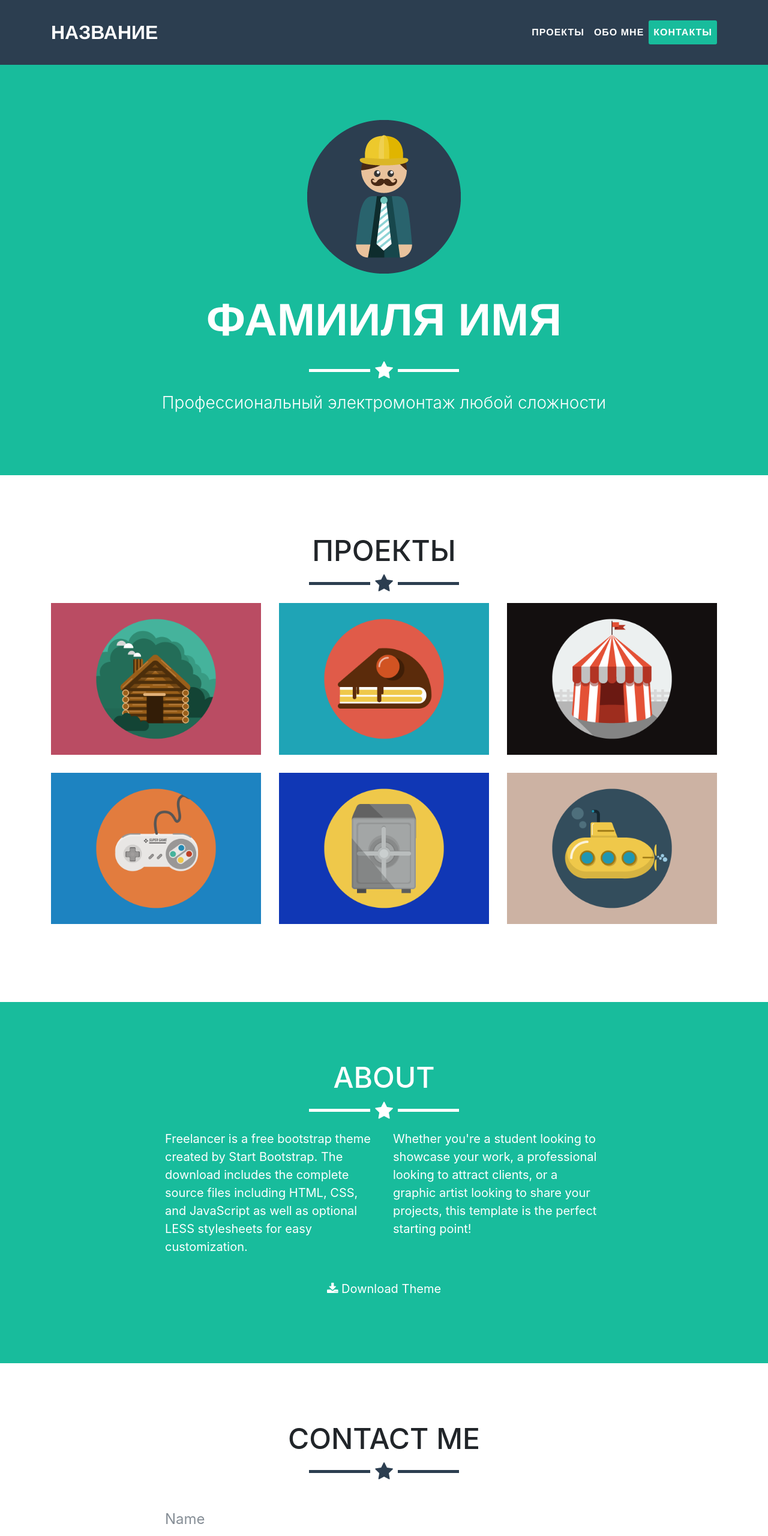
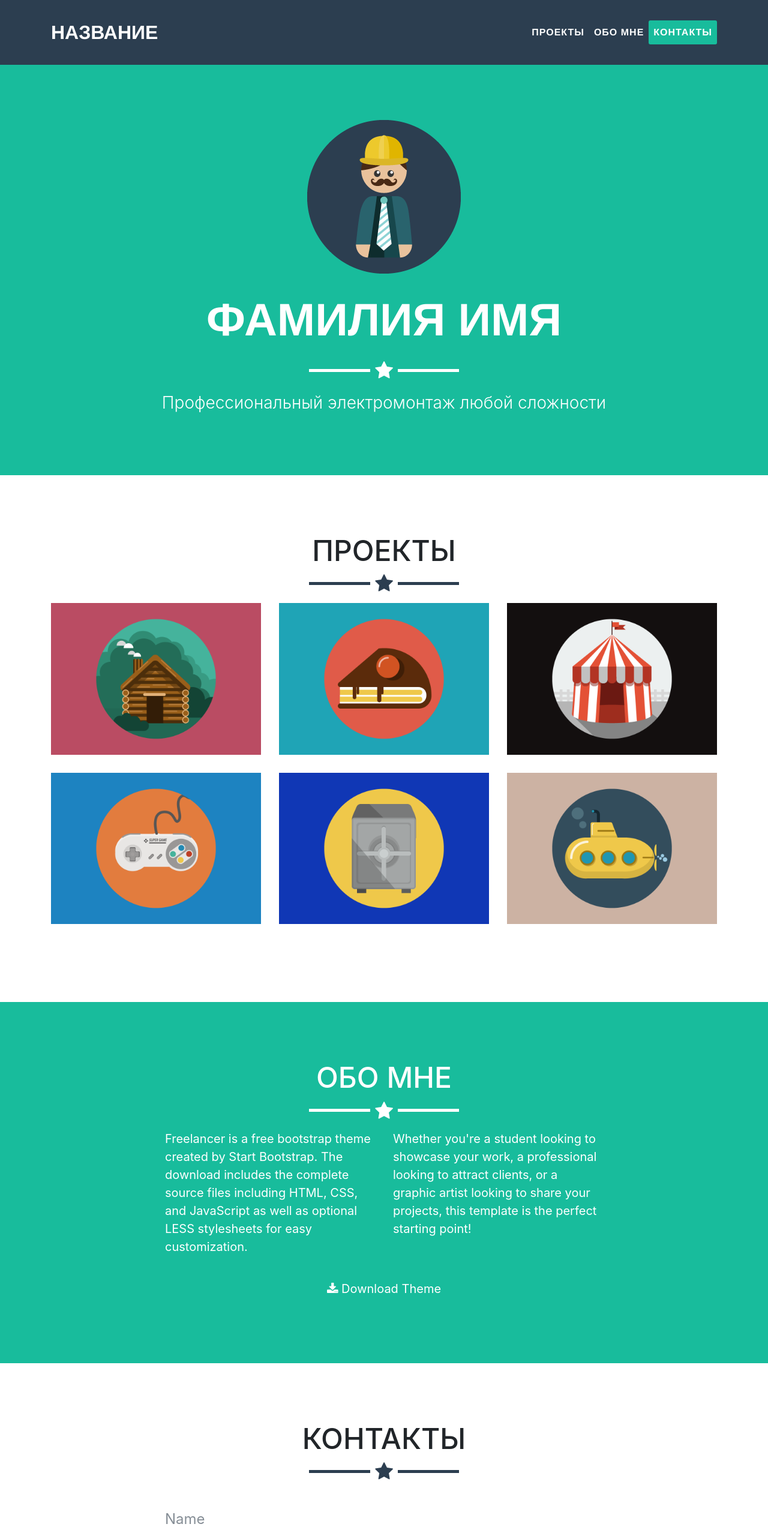
Before and after one commit to hexalar/hexalar.github.io, a website with bundled scripts: page index.html in a window 1280 px wide. Shown: the top 2560 px of the page at 60% size. Built offline with nearby package versions, Linux system fonts and the light colour scheme.

Commit message:
Перевод v 0.4

```diff
--- a/index.html
+++ b/index.html
@@ -54,7 +54,7 @@
       <div class="container">
         <img class="img-fluid" src="img/profile.png" alt="">
         <div class="intro-text">
-          <span class="name">Фамииля Имя</span>
+          <span class="name">Фамилия Имя</span>
           <hr class="star-light">
           <span class="skills">Профессиональный электромонтаж любой сложности</span>
         </div>
@@ -134,7 +134,7 @@
     <!-- About Section -->
     <section class="success" id="about">
       <div class="container">
-        <h2 class="text-center">About</h2>
+        <h2 class="text-center">Обо мне</h2>
         <hr class="star-light">
         <div class="row">
           <div class="col-lg-4 ml-auto">
@@ -156,7 +156,7 @@
     <!-- Contact Section -->
     <section id="contact">
       <div class="container">
-        <h2 class="text-center">Contact Me</h2>
+        <h2 class="text-center">Контакты</h2>
         <hr class="star-primary">
         <div class="row">
           <div class="col-lg-8 mx-auto">
@@ -208,7 +208,7 @@
         <div class="container">
           <div class="row">
             <div class="footer-col col-md-4">
-              <h3>Местонахождение</h3>
+              <h3>Местонахождения</h3>
               <p>3481 Melrose Place
                 <br>Beverly Hills, CA 90210</p>
             </div>
```
